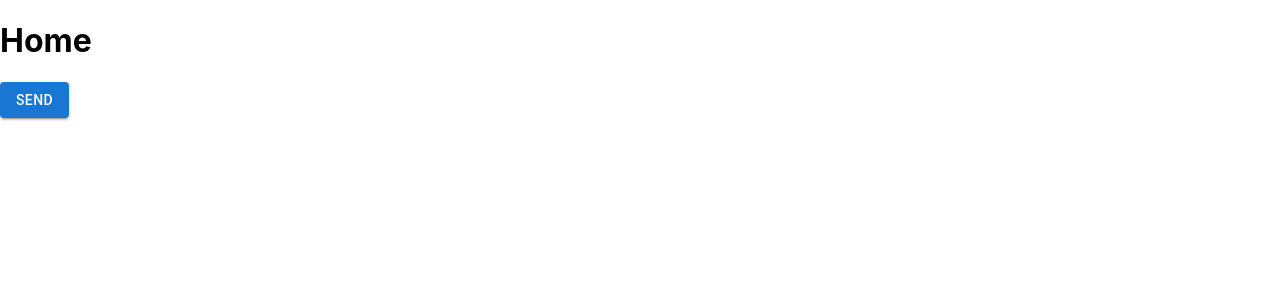
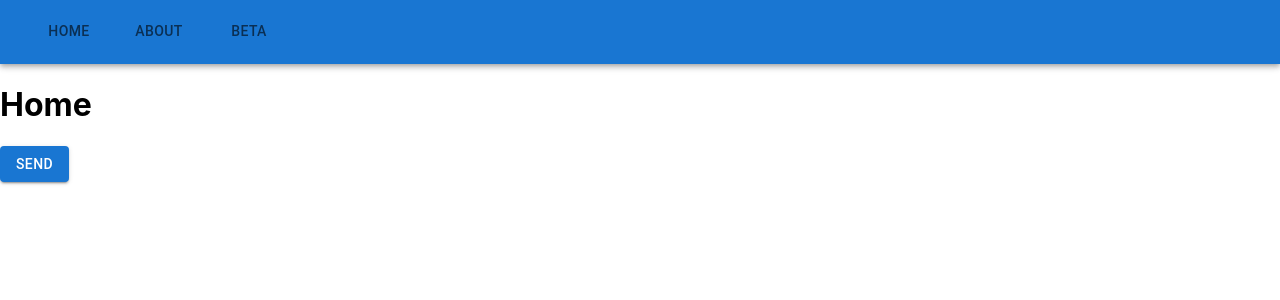
Before and after one commit to plettj/echonotes, a React (Create React App) app in the folder app/: page / in a window 1280 px wide. Shown: the top 300 px of the page. Built offline with nearby package versions, Linux system fonts and the light colour scheme; the HTML template or start-up script is replaced by a standard one.

Commit message:
Lesson 8: Frontend routing

```diff
--- a/app/src/App.js
+++ b/app/src/App.js
@@ -1,20 +1,19 @@
-import { BrowserRouter, Routes, Route } from 'react-router-dom';
+import { BrowserRouter as Router, Routes, Route } from 'react-router-dom';
+import NavBar from './components/landing/NavBar';
 import Home from './pages/landing/Home';
+import About from './pages/landing/About';
+import Beta from './pages/landing/Beta';
 
 function App() {
   return (
-    <div className="App">
-      <BrowserRouter>
-        <div className="Pages">
-          <Routes>
-            <Route
-              path="/"
-              element={<Home />}
-            />
-          </Routes>
-        </div>
-      </BrowserRouter>
-    </div>
+    <Router>
+      <NavBar />
+      <Routes>
+        <Route exact path="/" element={<Home />} />
+        <Route path="/about" element={<About />} />
+        <Route path="/beta" element={<Beta />} />
+      </Routes>
+    </Router>
   );
 }
 
--- a/app/src/components/landing/NavBar.js
+++ b/app/src/components/landing/NavBar.js
@@ -0,0 +1,19 @@
+import React from 'react';
+import { AppBar, Toolbar, Tab, Tabs } from '@mui/material';
+import { NavLink } from 'react-router-dom';
+
+function NavBar() {
+  return (
+    <AppBar position="static">
+      <Toolbar>
+        <Tabs>
+          <Tab component={NavLink} to="/" label="Home" />
+          <Tab component={NavLink} to="/about" label="About" />
+          <Tab component={NavLink} to="/beta" label="Beta" />
+        </Tabs>
+      </Toolbar>
+    </AppBar>
+  );
+}
+
+export default NavBar;
--- /dev/null
+++ b/app/src/pages/landing/About.js
@@ -0,0 +1,12 @@
+import NavBar from '../../components/landing/NavBar';
+
+const About = () => {
+  return (
+    <div className="About">
+      <h1>About</h1>
+      <p>This is a cool startup that you should invest in :P</p>
+    </div>
+  );
+}
+
+export default About;
--- /dev/null
+++ b/app/src/pages/landing/Beta.js
@@ -0,0 +1,12 @@
+import NavBar from '../../components/landing/NavBar';
+
+const Beta = () => {
+  return (
+    <div className="Beta">
+      <h1>Beta</h1>
+      <p>Sign up for my beta testing list!!</p>
+    </div>
+  );
+}
+
+export default Beta;
--- a/app/src/pages/landing/Home.js
+++ b/app/src/pages/landing/Home.js
@@ -1,4 +1,5 @@
 import SendButton from '../../components/buttons/SendButton';
+import NavBar from '../../components/landing/NavBar';
 
 const Home = () => {
   return (
```
